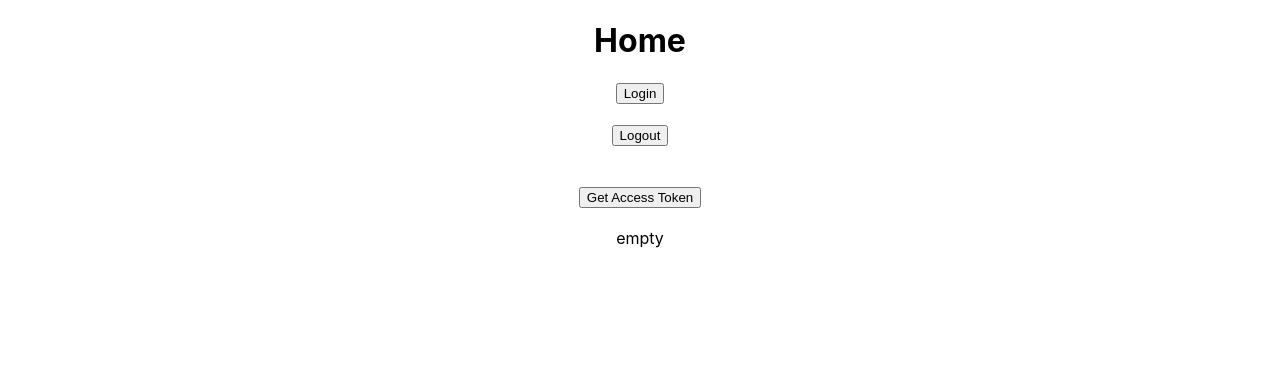
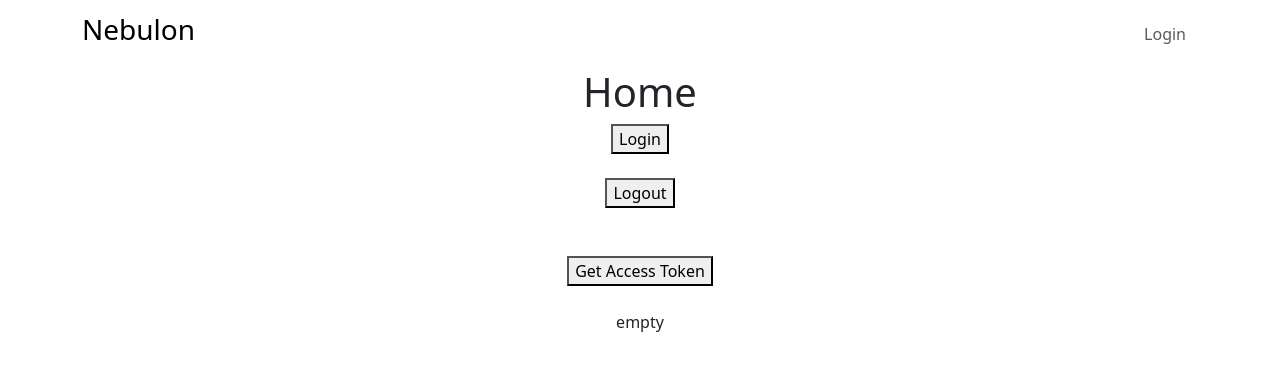
Before and after one commit to RavinduLa/nebulon-frontend, a React (Create React App) app: page / in a window 1280 px wide. Shown: the top 370 px of the page. Built offline with nearby package versions, Linux system fonts and the light colour scheme.

Commit message:
Added MainNavbar.jsx, bootstrap imports.

```diff
--- a/src/App.js
+++ b/src/App.js
@@ -5,12 +5,13 @@ import {BrowserRouter as Router, Redirect, Routes, Route} from "react-router-dom
 
 
 import Home from "./pages/home/Home";
+import MainNavbar from "./components/navbars/MainNavbar";
 
 function App() {
   return (
     <div className="App">
       <Router>
-
+          <MainNavbar />
         <Routes>
           <Route exact path="/" element={<Home/>} />
         </Routes>
--- /dev/null
+++ b/src/components/navbars/MainNavbar.jsx
@@ -0,0 +1,60 @@
+import {useAuth0} from "@auth0/auth0-react";
+import userEmailString from "../../constants/UserConstants";
+import {Button, Container, Nav, Navbar, NavDropdown} from "react-bootstrap";
+import {Link} from "react-router-dom";
+
+function MainNavbar(props) {
+    const {loginWithRedirect, logout, user, isAuthenticated, isLoading} = useAuth0();
+
+    //Write the user's email to sessionStorage
+    const setUserEmailToSessionStorage = async (email) => {
+        await sessionStorage.setItem(userEmailString, email);
+    }
+
+    //Remove the user's email from the session storage
+    const removeUserEmailFromSessionStorage = () => {
+        sessionStorage.removeItem(userEmailString);
+    }
+
+    //Method to login the user
+    const loginUser = async () => {
+        await loginWithRedirect();
+        setUserEmailToSessionStorage(user.email);
+    }
+
+    //Method to logout the user
+    const logoutUser = () => {
+        removeUserEmailFromSessionStorage();
+        logout({logoutParams: {returnTo: window.location.origin}});
+    }
+
+    return(
+        <Navbar collapseOnSelect expand="lg">
+            <Container>
+                <Link to={'/'} className={'navbar-brand'}><h3>Nebulon</h3></Link>
+                <Navbar.Toggle aria-controls="responsive-navbar-nav"/>
+                <Navbar.Collapse id="responsive-navbar-nav">
+                    <Nav className="me-auto"></Nav>
+                    <Nav>
+                        {
+                            isAuthenticated ? (
+                                <NavDropdown title={user.name}>
+                                    <NavDropdown.Item>{user.email}</NavDropdown.Item>
+                                    <NavDropdown.Item onClick={ logoutUser }>Logout</NavDropdown.Item>
+                                </NavDropdown>
+                                )
+                                :
+                                (
+                                    <Button onClick={loginUser} className={'nav-link btn btn-secondary m-1'}>
+                                        Login
+                                    </Button>
+                                )
+                        }
+                    </Nav>
+                </Navbar.Collapse>
+            </Container>
+        </Navbar>
+    );
+}
+
+export default MainNavbar;
--- /dev/null
+++ b/src/constants/UserConstants.jsx
@@ -0,0 +1,3 @@
+const userEmailString = "user-email"
+
+export default userEmailString;
--- a/src/index.js
+++ b/src/index.js
@@ -4,6 +4,9 @@ import './index.css';
 import App from './App';
 import reportWebVitals from './reportWebVitals';
 import {Auth0Provider} from "@auth0/auth0-react";
+
+import 'bootstrap/dist/css/bootstrap.min.css';
+import "./index.css";
 
 const root = ReactDOM.createRoot(document.getElementById('root'));
 root.render(
```
Also changed, not shown: package.json (+6 -5 lines), 1 other file (tests, documents, lock files or other folders).
